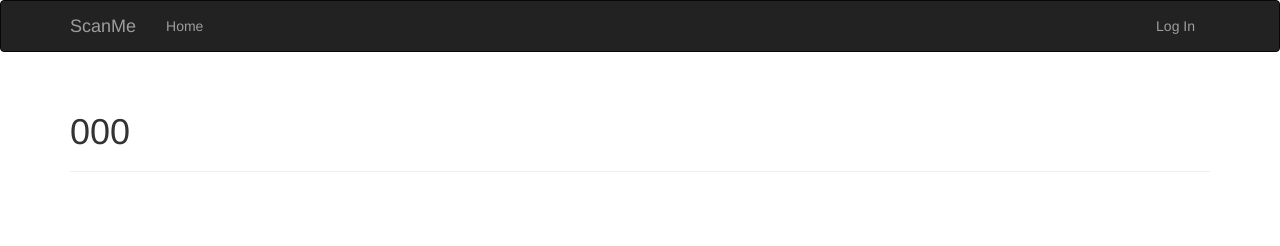
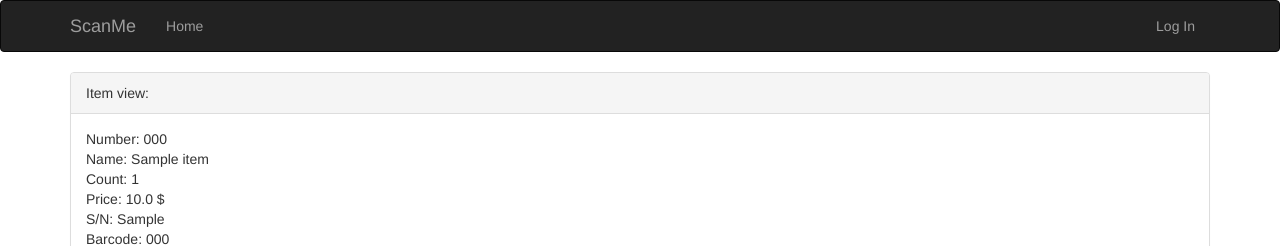
Before and after one commit to marq35/scanme, a Flask app: page /item/1 in a window 1280 px wide. Shown: the top 246 px of the page. Run offline with Flask 2, Linux system fonts and the light colour scheme; tables that the repository leaves empty hold one stand-in row (values such as "Sample post"); some libraries are stand-ins or nearby versions.

Commit message:
Changes in view to show/generate barcodes.

```diff
--- a/app/static/styles.css
+++ b/app/static/styles.css
@@ -8,3 +8,7 @@
 .pull-right {
   float: right !important;
 }
+.item-text {
+    color: blue;
+    font-size: 18px;
+}
--- a/app/templates/add.html
+++ b/app/templates/add.html
@@ -5,12 +5,10 @@
 
 {% block page_content %}
 <div class="page-header">
-    <h1>Edit Item</h1>
+    <h1>Add Item</h1>
 </div>
 <div>
-    {% if current_user.can(Permission.ADD) %}
     {{ wtf.quick_form(form) }}
-    {% endif %}
 </div>
 {% endblock %}
 
--- a/app/templates/item.html
+++ b/app/templates/item.html
@@ -3,9 +3,17 @@
 {% block title %}ScanMe - {{ item.name }}{% endblock %}
 
 {% block page_content %}
-<div class="page-header">
-    <div class="profile-header">
-        <h1>{{ item.number }}</h1>
-    </div>
+<div class="panel panel-default">
+      <div class="panel-heading">Item view:</div>
+      <div class="panel-body">
+        <div class="item-text">Number: {{ item.number }}</div>
+        <div class="item-text">Name: {{ item.name }}</div>
+        <div class="item-text">Count: {{ item.count }}</div>
+        <div class="item-text">Price: {{ item.price }} $</div>
+        <div class="item-text">S/N: {{ item.sn }}</div>
+        <div class="item-text">Barcode: {{ item.barcode }}</div>
+        <div class="item-text">Added: {{ moment(item.timestamp).fromNow() }}</div>
+          <div class="item-barcode"><img src="../static/barcodes/{{ item.barcode }}.png" width="200px" height="auto"></div>
+      </div>
 </div>
 {% endblock %}
```
Also changed, not shown: app/barcode_gen.py (added, +20 -0 lines).
